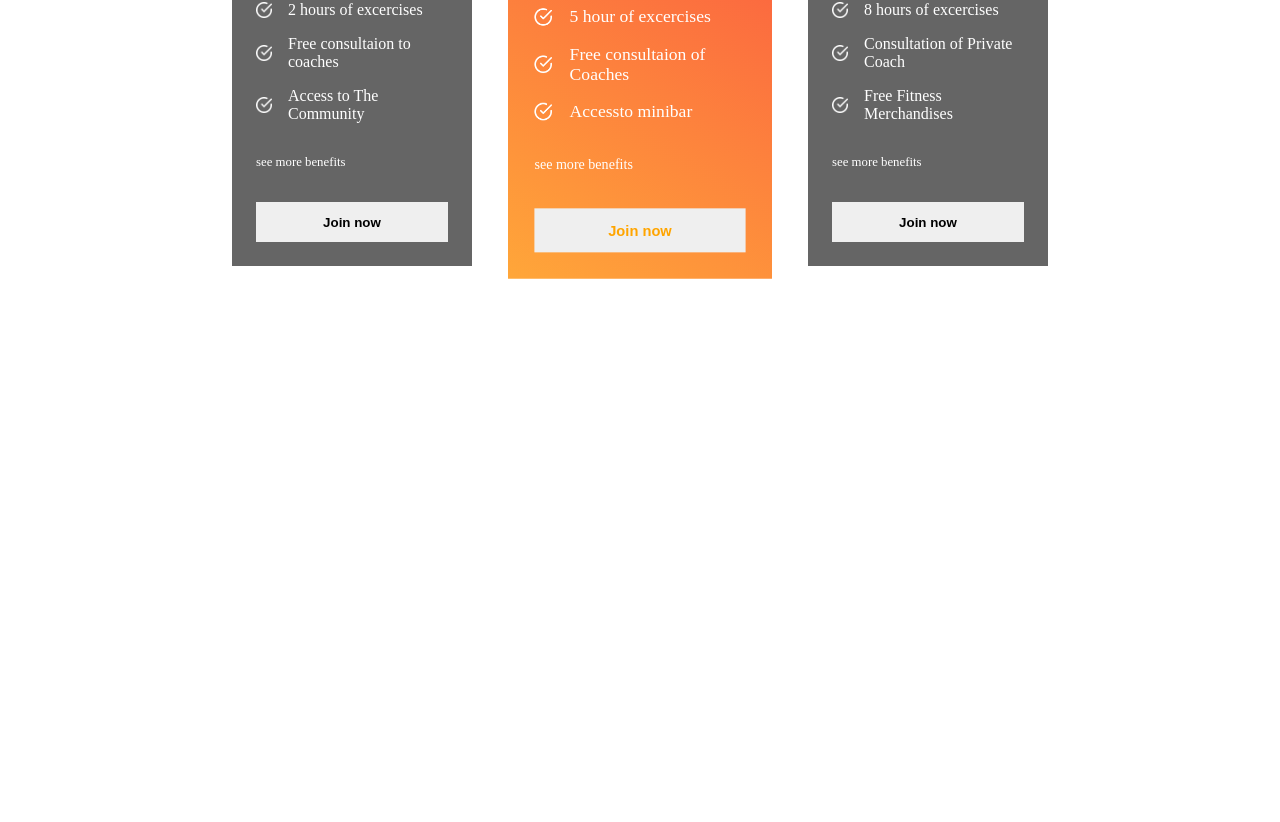
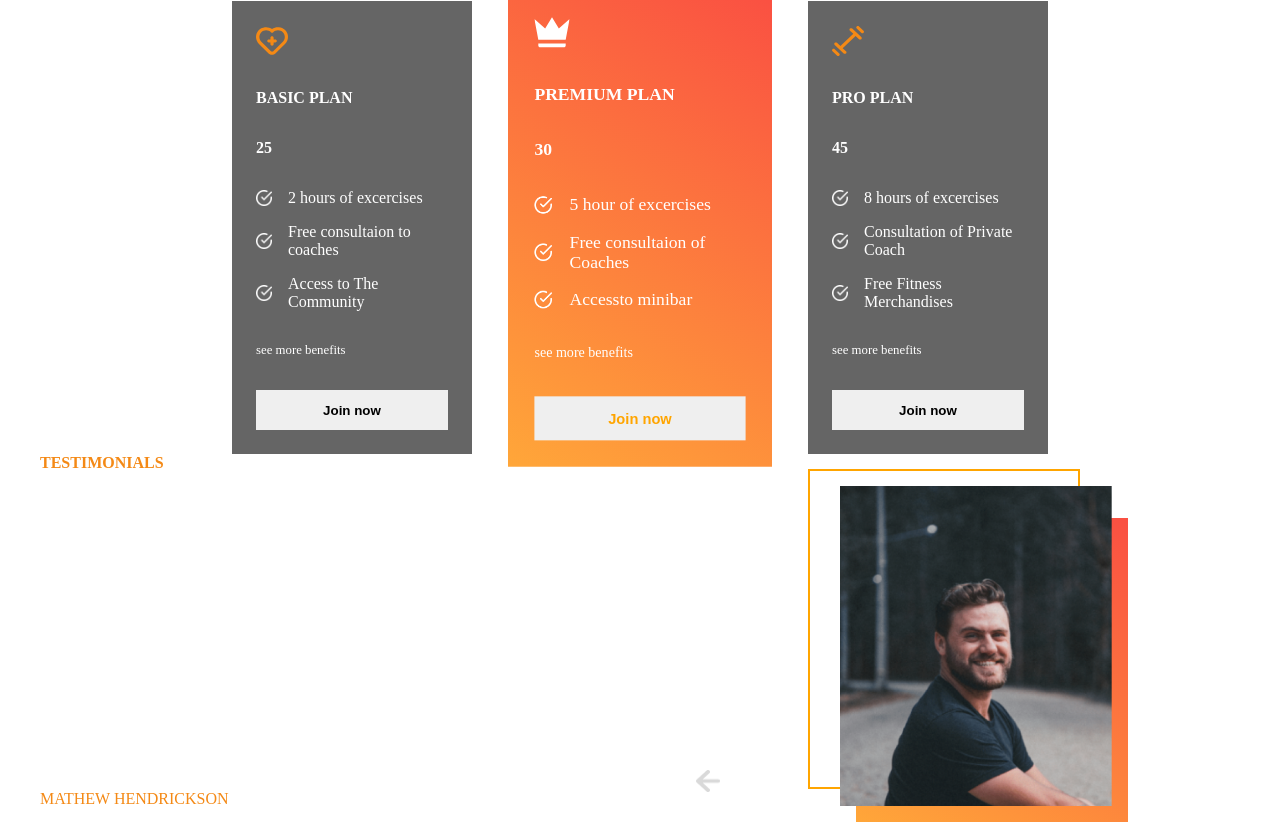
Before and after one commit to kunal8411/gym_application_nextJs, a Next.js app: page / in a window 1280 px wide. Shown: the part 1687-2509 px from the top of the page. Before the commit the page ends 1966 px from the top, so only its background shows below. Built offline with nearby package versions, Linux system fonts and the light colour scheme.

Commit message:
testimonials section

```diff
--- a/components/plans/plans.jsx
+++ b/components/plans/plans.jsx
@@ -4,9 +4,14 @@
 function Plans() {
   return (
     <div className={classes.plans_container}>
-      <div className={classes.program_header} style={{ gap: "2rem" }}>
+      {/* <div  style={{ gap: "2rem" }}>
         <span className="stroke-text">READY TO START</span>
         <span> YOUR JOURNEY </span>
+        <span className="stroke-text">WITH US</span>
+      </div> */}
+      <div className={classes.plans_header} >
+        <span className="stroke-text">READY TO START</span>
+        <span>YOUR JOURNEY</span>
         <span className="stroke-text">WITH US</span>
       </div>
       {/* plans card */}
--- a/components/plans/plans.module.css
+++ b/components/plans/plans.module.css
@@ -8,7 +8,7 @@
     color: white;
     text-transform: uppercase;
     font-style: italic; */
-  margin-top: -4rem;
+  margin-top: 0rem;
   padding: 0 2rem;
   display: flex;
   flex-direction: column;
@@ -71,3 +71,14 @@
 .plans>:nth-child(2)>button{
    color: orange;
 }
+.plans_header {
+    display: flex;
+    gap: 5rem;
+    font-weight: bold;
+    font-size: 3rem;
+    justify-content: center;
+    color: white;
+    text-transform: uppercase;
+    font-style: italic;
+    margin-top: 2rem;
+  }
--- /dev/null
+++ b/components/testimonials/testimonials.jsx
@@ -0,0 +1,51 @@
+import React, { useState } from "react";
+import classes from "./testimonials.module.css";
+import { testimonialsData } from "../../data/testimonialsData";
+function Testimonials() {
+  const [selected, setSelected] = useState(0);
+  const testimonialsLength = testimonialsData.length;
+  console.log("testimonialsDatatestimonialsData", testimonialsData[selected]);
+  return (
+    <div className={classes.testimonials}>
+      <div className={classes.left_t}>
+        <span>testimonials</span>
+        <span className="stroke-text">What they</span>
+        <span>say about us</span>
+        <span>{testimonialsData[selected].review}</span>
+        <span>
+          <span style={{ color: "#f48915" }}>
+            {testimonialsData[selected].name}
+          </span>{" "}
+          -{testimonialsData[selected].status}
+        </span>
+      </div>
+      <div className={classes.right_t}>
+        <div></div>
+        <div></div>
+        <img src={testimonialsData[selected].image.src} alt="" />
+        <div className={classes.arrows}>
+          <img
+            onClick={() => {
+              selected === 0
+                ? setSelected(testimonialsLength - 1)
+                : setSelected((prev) => prev - 1);
+            }}
+            src="/leftArrow.png"
+            alt=""
+          />
+          <img
+            onClick={() => {
+              selected === testimonialsLength-1
+                ? setSelected(0)
+                : setSelected((prev) => prev + 1);
+            }}
+            src="/rightArrow.png"
+            alt=""
+          />
+        </div>
+      </div>
+    </div>
+  );
+}
+
+export default Testimonials;
--- /dev/null
+++ b/components/testimonials/testimonials.module.css
@@ -0,0 +1,76 @@
+.testimonials {
+  display: flex;
+  gap: 1rem;
+  padding: 0 2 rem;
+}
+.left_t {
+  display: flex;
+  flex: 1 1;
+  gap: 2rem;
+  flex-direction: column;
+  color: white;
+  text-transform: uppercase;
+}
+
+.left_t > :nth-child(1) {
+  color: #f48915;
+  font-weight: bold;
+}
+
+.left_t > :nth-child(2),
+.left_t > :nth-child(3) {
+  font-weight: bold;
+  font-size: 3rem;
+}
+.left_t > :nth-child(4) {
+  text-transform: none;
+  text-align: justify;
+  letter-spacing: 2px;
+  line-height: 40px;
+}
+
+.right_t {
+  flex: 1;
+  position: relative;
+}
+
+.right_t > img {
+  position: absolute;
+  width: 17rem;
+  height: 20rem;
+  object-fit: cover;
+  right: 8rem;
+  top: 2rem;
+}
+
+.right_t>:nth-child(1){
+    position: absolute;
+    width: 17rem;
+    height: 20rem;
+    border: 2px solid orange;
+    background-color: transparent;
+    right: 10rem;
+    top: 0.9rem;
+
+}
+
+.right_t>:nth-child(2){
+    position: absolute;
+    width: 17rem;
+    right: 7rem;
+    height: 19rem;
+    top: 4rem;
+    background: linear-gradient(210.41deg, #fa5042 1.14%, #ffa739 100.75%);;
+}
+.arrows{
+    display: flex;
+    gap: 1rem;
+    position: absolute;
+   bottom: 1rem;
+   left: 3rem;
+}
+
+.arrows>img{
+    width: 1.5rem;
+    cursor: pointer;
+}
--- a/data/testimonialsData.js
+++ b/data/testimonialsData.js
@@ -1,25 +1,27 @@
-import image1 from "../assets/t-image1.png";
-import image2 from "../assets/t-image2.jpg";
-import image3 from "../assets/t-image3.jpg";
+import image1 from "../public/t-image1.png";
+import image2 from "../public/t-image2.jpg";
+import image3 from "../public/t-image3.jpg";
 
 export const testimonialsData = [
   {
     image: image1,
     review:
       "I made the right choice by choosing the Fitclub and by choosing the right plan and program I already achieved my ideal body!",
-    name: 'MATHEW HENDRICKSON',
-    status : 'ENTREPRENEUR'
+    name: "MATHEW HENDRICKSON",
+    status: "ENTREPRENEUR",
   },
   {
     image: image2,
-    review: 'Lorem ipsum dolor sit amet consectetur adipisicing elit. Commodi ipsam, ab itaque nam perferendis impedit sint ',
-    name: 'JOHN KEVIN',
-    status: 'COACH'
+    review:
+      "Lorem ipsum dolor sit amet consectetur adipisicing elit. Commodi ipsam, ab itaque nam perferendis impedit sint ",
+    name: "JOHN KEVIN",
+    status: "COACH",
   },
   {
-    image : image3,
-    review:' Lorem ipsum dolor sit, amet consectetur adipisicing elit. Minima aspernatur quod voluptatem',
-    name: 'FRANKLIN',
-    status: "CUSTOMER"
-  }
+    image: image3,
+    review:
+      " Lorem ipsum dolor sit, amet consectetur adipisicing elit. Minima aspernatur quod voluptatem",
+    name: "FRANKLIN",
+    status: "CUSTOMER",
+  },
 ];
--- a/pages/index.js
+++ b/pages/index.js
@@ -5,6 +5,7 @@
 import Programs from '../components/programs/programs';
 import Resources from '../components/resources/resources';
 import Plans from '../components/plans/plans';
+import Testimonials from '../components/testimonials/testimonials';
 
 export default function Home() {
   return (
@@ -14,6 +15,7 @@
       <Programs/>
       <Resources/>
       <Plans/>
+      <Testimonials/>
       {/* <Head>
         <title>Create Next App</title>
         <meta name="description" content="Generated by create next app" />
```
